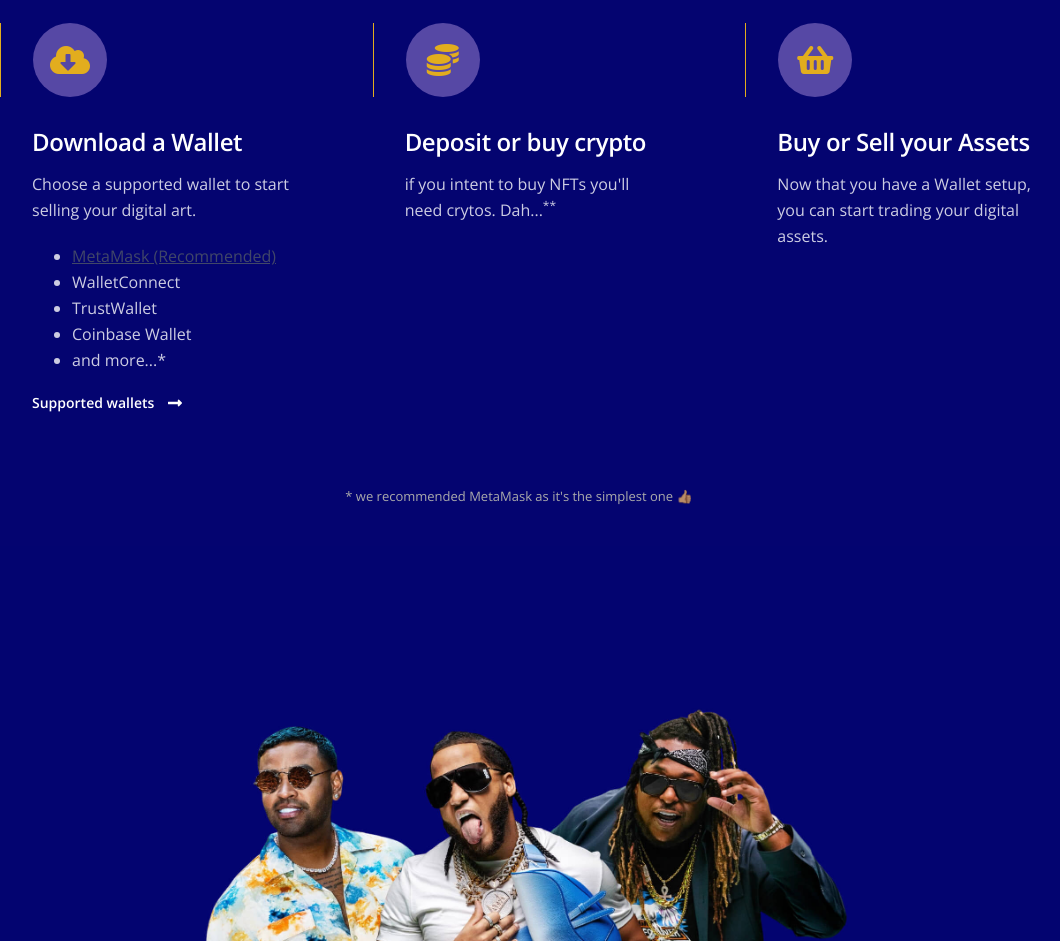
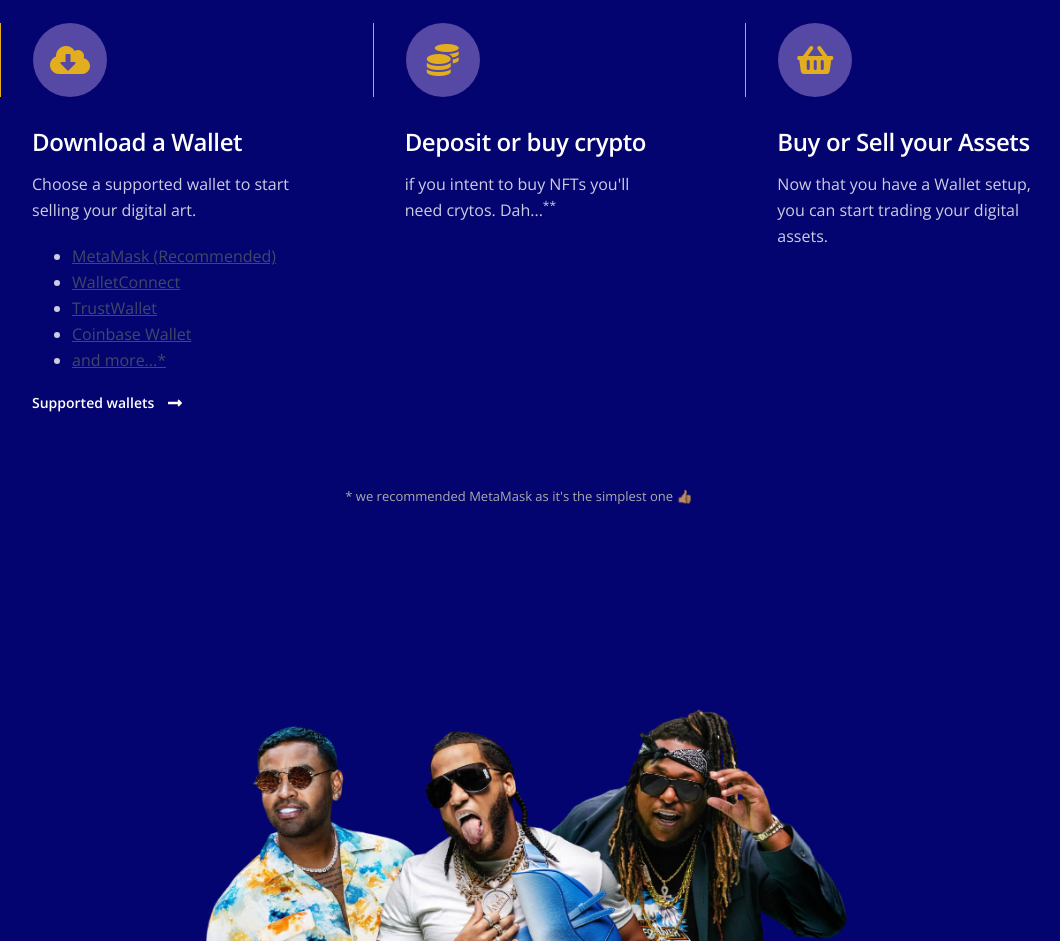
Before and after one commit to EnzoVezzaro/Urbn-Landing, a website: page wallet.html in a window 1280 px wide. Shown: the part 1159-2100 px from the top of the page, without its empty margins (121-1181 px from the left). Drawn offline with nearby package versions, Linux system fonts and the light colour scheme.

Commit message:
hotfix links

```diff
--- a/wallet.html
+++ b/wallet.html
@@ -140,10 +140,10 @@
                             <p>Choose a supported wallet to start selling your digital art.</p>
                             <ul>
                                 <li><a href="https://metamask.io/" target="_blank">MetaMask (Recommended)</a></li>
-                                <li><a href="https://walletconnect.org/" target="_blank"></a>WalletConnect</li>
-                                <li><a href="https://trustwallet.com/" target="_blank"></a>TrustWallet</li>
-                                <li><a href="https://wallet.coinbase.com/" target="_blank"></a>Coinbase Wallet</li>
-                                <li><a href="#" target="_blank"></a>and more...*</li>
+                                <li><a href="https://walletconnect.org/" target="_blank">WalletConnect</a></li>
+                                <li><a href="https://trustwallet.com/" target="_blank">TrustWallet</a></li>
+                                <li><a href="https://wallet.coinbase.com/" target="_blank">Coinbase Wallet</a></li>
+                                <li><a href="#" target="_blank">and more...*</a></li>
                             </ul>
                             <a class="read-more no-line" target="_blank" href="https://openseahelp.zendesk.com/hc/en-us/articles/1500007978402-What-crypto-wallets-can-I-use-with-OpenSea-">Supported wallets <span class="fas fa-long-arrow-alt-right"></span></a>
                         </div>
```
